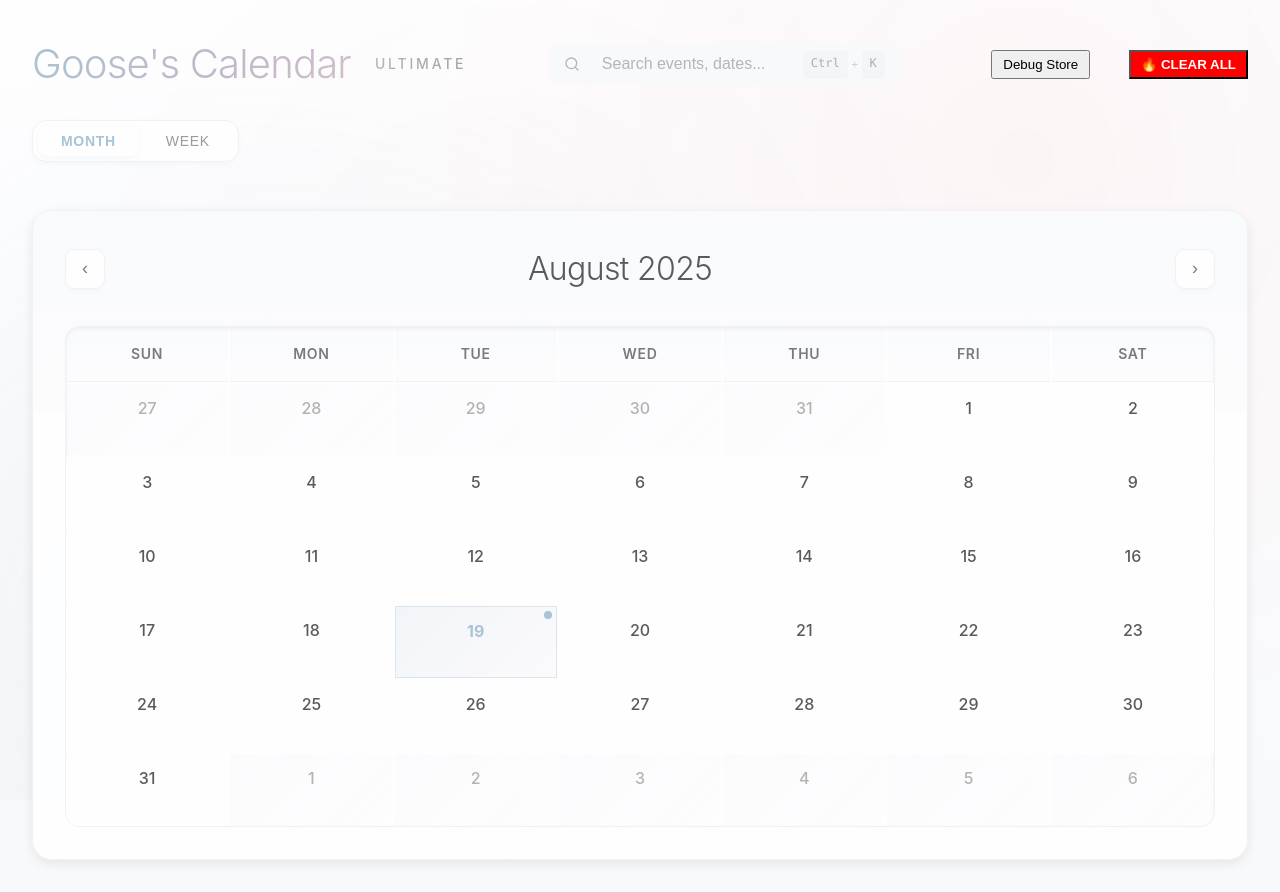
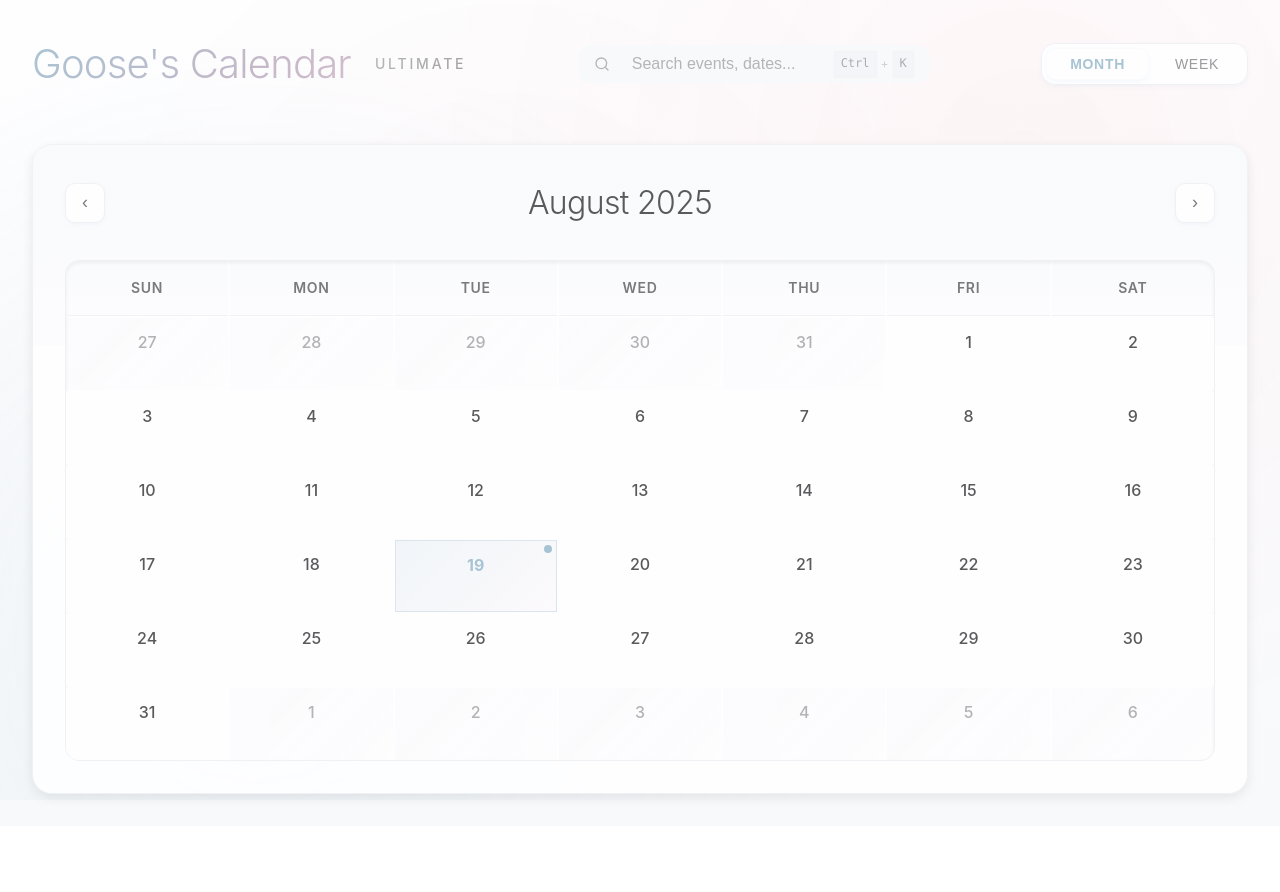
Before and after one commit to inshallah123/lwg-ultimate, a React (Vite) app: page / in a window 1280 px wide. After the commit the page ends 826 px from the top, so only its background shows below. Built offline with nearby package versions, Linux system fonts and the light colour scheme.

Commit message:
移除多余的调试日志并添加测试脚本。

```diff
--- a/package.json
+++ b/package.json
@@ -13,7 +13,10 @@
     "build": "npm run build:electron && vite build",
     "start": "electron .",
     "lint": "eslint . --ext .ts,.tsx",
-    "typecheck": "tsc --noEmit"
+    "typecheck": "tsc --noEmit",
+    "test": "npx tsx src/tests/fullTestSuite.ts",
+    "test:quick": "npx tsx src/tests/runTests.ts",
+    "test:full": "npx tsx src/tests/fullTestSuite.ts"
   },
   "keywords": [
     "calendar",
--- a/src/App.tsx
+++ b/src/App.tsx
@@ -7,7 +7,6 @@ import { useSidebarStore } from './components/Sidebar/store';
 import { useCalendarStore } from './components/calendar/store';
 import { useCalendarNavigation } from './components/calendar/hooks/useCalendarNavigation';
 import { Event } from '@/types/event';
-import { useEventStore } from '@/stores/eventStore';
 import styles from './App.module.css';
 
 function App() {
@@ -21,54 +20,8 @@ function App() {
   const viewContainerRef = useRef<HTMLDivElement>(null);
   const openSidebar = useSidebarStore(state => state.open);
 
-  // 临时调试：检查store中的事件
-  const events = useEventStore(state => state.events);
-  const getEventsInRange = useEventStore(state => state.getEventsInRange);
-  const deleteEvent = useEventStore(state => state.deleteEvent);
-
-  const debugStore = () => {
-    const today = new Date();
-    const oneYearLater = new Date(today);
-    oneYearLater.setFullYear(oneYearLater.getFullYear() + 1);
-
-    console.log('📦 Store Events:', events);
-    console.log('🔍 Event details:');
-    events.forEach(event => {
-      // 检查这些是否是幽灵事件
-      const isGhost = ['2431', '421'].includes(event.title);
-      console.log({
-        id: event.id,
-        title: event.title + (isGhost ? ' 👻' : ''),
-        date: event.date,
-        dateType: typeof event.date,
-        isDate: event.date instanceof Date,
-        dateString: event.date?.toString(),
-        recurrence: event.recurrence,
-        parentId: event.parentId,
-        excludedDates: event.excludedDates,
-        timeSlot: event.timeSlot,
-        compareToToday: event.date >= today ? 'future' : 'past'
-      });
-    });
-    console.log('📅 Events in Range:', getEventsInRange(today, oneYearLater));
-  };
-
-  // 清理幽灵事件（临时函数）
-  const cleanupGhostEvents = () => {
-    const totalCount = events.length;
-    console.log(`⚠️ WARNING: Deleting ALL ${totalCount} events!`);
-
-    // 无差别清空所有事件
-    events.forEach(event => {
-      console.log(`🗑️ Deleting:`, event.title, event.id);
-      deleteEvent(event.id);
-    });
-
-    console.log(`✅ Nuclear cleanup completed! Deleted ${totalCount} events. Store is now empty.`);
-  };
 
   const handleSearch = (query: string) => {
-    console.log('Searching for:', query);
     // 基础搜索功能（可选）
   };
 
@@ -100,12 +53,6 @@ function App() {
           onSearch={handleSearch}
           onEventClick={handleEventClick}
         />
-        <button onClick={debugStore} style={{padding: '5px 10px', marginLeft: '10px'}}>
-          Debug Store
-        </button>
-        <button onClick={cleanupGhostEvents} style={{padding: '5px 10px', marginLeft: '5px', backgroundColor: '#ff0000', color: 'white', fontWeight: 'bold'}}>
-          🔥 CLEAR ALL
-        </button>
         <div className={styles.viewToggle}>
           <button
             className={`${styles.viewButton} ${viewMode === 'month' ? styles.active : ''}`}
--- a/src/components/Sidebar/components/EventCard.tsx
+++ b/src/components/Sidebar/components/EventCard.tsx
@@ -63,17 +63,6 @@ export function EventCard({ event, onEdit }: EventCardProps) {
   // 虚拟实例的ID格式: parentId_timestamp
   const isVirtualInstance = event.parentId && event.id.includes('_') && event.id.startsWith(event.parentId);
   const isModifiedInstance = !!event.parentId && event.recurrence === 'none' && !isVirtualInstance;
-
-  console.log('🔍 EventCard Debug:', {
-    title: event.title,
-    id: event.id,
-    parentId: event.parentId,
-    recurrence: event.recurrence,
-    instanceDate: event.instanceDate,
-    isRecurringEvent,
-    isVirtualInstance,
-    isModifiedInstance
-  });
 
   // 删除整个重复系列
   const confirmDelete = () => {
--- a/src/components/Sidebar/components/Eventform.tsx
+++ b/src/components/Sidebar/components/Eventform.tsx
@@ -152,7 +152,6 @@ export function EventForm({ isOpen, onClose, editingEvent }: EventFormProps) {
     } else {
       // 创建新事件
       if (!eventFormDate) {
-        console.error('No date selected for event');
         return;
       }
       addEvent(formData);
--- a/src/components/search/SearchBox.tsx
+++ b/src/components/search/SearchBox.tsx
@@ -35,16 +35,8 @@ export const SearchBox: React.FC<SearchBoxProps> = ({
     oneYearLater.setFullYear(oneYearLater.getFullYear() + 1);
 
     const allEventsInRange = getEventsInRange(today, oneYearLater);
-    console.log('🔍 SearchBox Debug:', {
-      searchQuery,
-      todayDate: today.toISOString(),
-      endDate: oneYearLater.toISOString(),
-      eventsCount: allEventsInRange.length,
-      events: allEventsInRange
-    });
 
     const results = searchEvents(searchQuery, allEventsInRange, today);
-    console.log('🎯 Search Results:', results);
     return results;
   }, [searchQuery, getEventsInRange]);
 
--- a/src/components/search/searchUtils.ts
+++ b/src/components/search/searchUtils.ts
@@ -31,11 +31,6 @@ export const searchEvents = (
   const results: SearchResult[] = [];
   const addedParentIds = new Set<string>();
 
-  console.log('🔎 searchEvents called with:', {
-    query,
-    eventsCount: allEventsInRange.length,
-    today: today.toISOString()
-  });
 
   allEventsInRange.forEach(event => {
     // 搜索匹配逻辑
@@ -45,15 +40,6 @@ export const searchEvents = (
     const timeMatch = event.timeSlot.toLowerCase().includes(searchQuery);
     const dateMatch = formatDate(event.date, 'short').toLowerCase().includes(searchQuery);
 
-    console.log('🔍 Checking event:', {
-      title: event.title,
-      titleMatch,
-      descMatch,
-      tagMatch,
-      timeMatch,
-      dateMatch,
-      eventDate: event.date
-    });
 
     if (titleMatch || descMatch || tagMatch || timeMatch || dateMatch) {
       // 如果是重复事件的实例
```
Also changed, not shown: .claude/settings.local.json.
